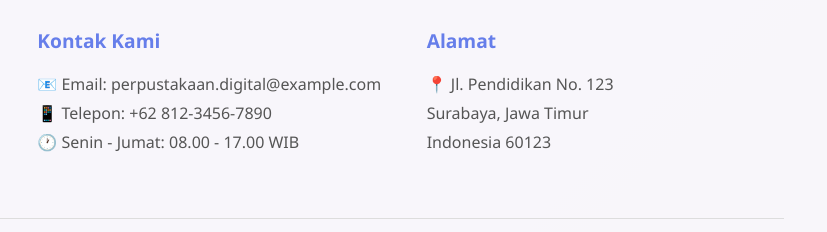
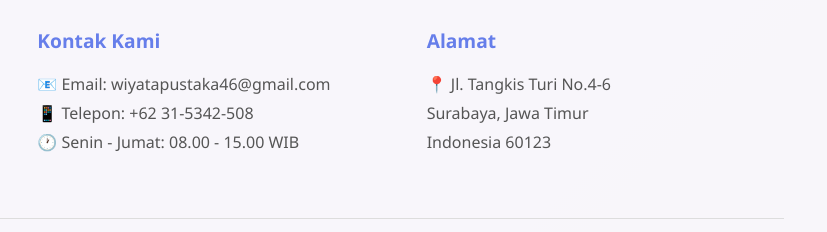
Before and after one commit to rahsyah/digitalperpuspawi, a plain HTML site: page index.html in a window 1280 px wide. Shown: the part 3738-3970 px from the top of the page, 424-1251 px from the left. Drawn offline with Linux system fonts and the light colour scheme.

Commit message:
Update index.html

```diff
--- a/index.html
+++ b/index.html
@@ -791,19 +791,19 @@
                 <div class="contact-info">
                     <div class="contact-item">
                         <strong>📧 Email:</strong>
-                        <span>perpustakaan.digital@example.com</span>
+                        <span>wiyatapustaka46@gmail.com</span>
                     </div>
                     <div class="contact-item">
                         <strong>📱 Telepon:</strong>
-                        <span>+62 812-3456-7890</span>
+                        <span>+62 31-5342-508</span>
                     </div>
                     <div class="contact-item">
                         <strong>📍 Alamat:</strong>
-                        <span>Jl. Pendidikan No. 123, Surabaya, Jawa Timur, Indonesia</span>
+                        <span>Jl. Tangkis Turi No.4-6, Surabaya, Jawa Timur, Indonesia</span>
                     </div>
                     <div class="contact-item">
                         <strong>🕐 Jam Operasional:</strong>
-                        <span>Senin - Jumat: 08.00 - 17.00 WIB</span>
+                        <span>Senin - Jumat: 08.00 - 15.00 WIB</span>
                     </div>
                 </div>
 
@@ -821,15 +821,15 @@
 
             <div class="footer-section">
                 <h3>Kontak Kami</h3>
-                <p>📧 Email: perpustakaan.digital@example.com</p>
-                <p>📱 Telepon: +62 812-3456-7890</p>
-                <p>🕐 Senin - Jumat: 08.00 - 17.00 WIB</p>
+                <p>📧 Email: wiyatapustaka46@gmail.com</p>
+                <p>📱 Telepon: +62 31-5342-508</p>
+                <p>🕐 Senin - Jumat: 08.00 - 15.00 WIB</p>
             </div>
 
             <div class="footer-section">
                 <h3>Alamat</h3>
                 <address>
-                    📍 Jl. Pendidikan No. 123<br>
+                    📍 Jl. Tangkis Turi No.4-6<br>
                     Surabaya, Jawa Timur<br>
                     Indonesia 60123
                 </address>
```
